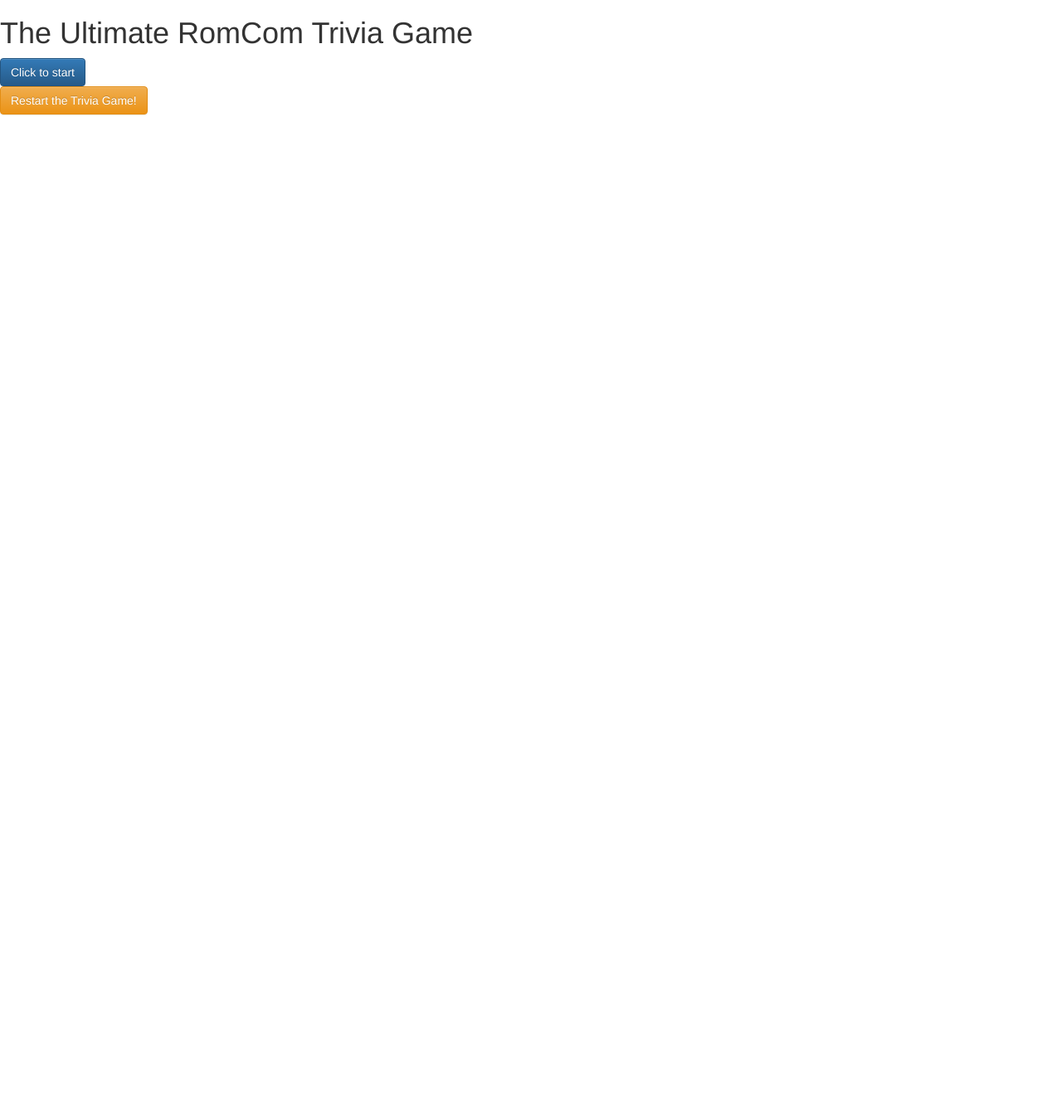
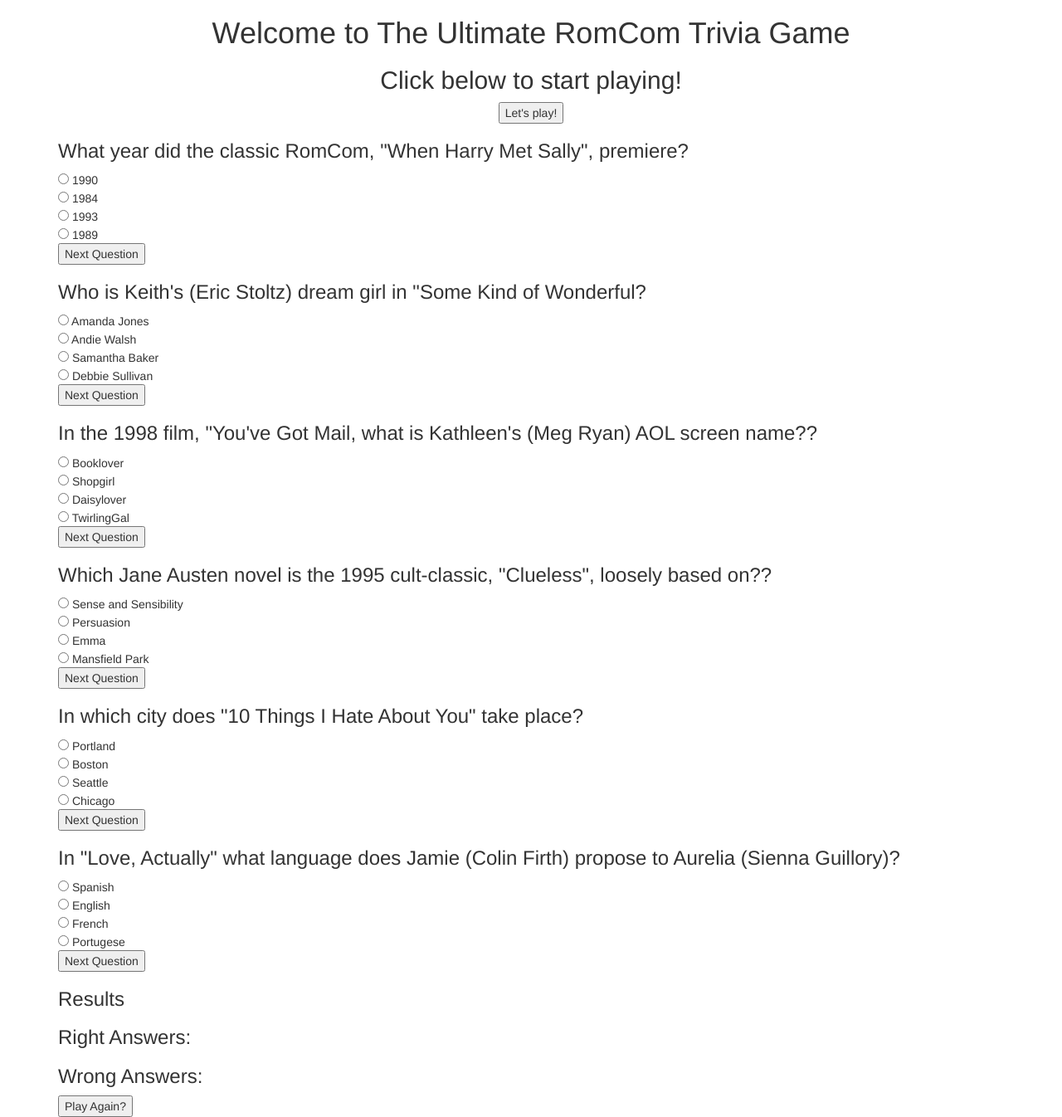
Before and after one commit to jnnfrsofia/TriviaGame, a plain HTML site: page index.html in a window 1280 px wide. Shown: the whole page at 83% size. Before the commit the page ends 800 px from the top, so only its background shows below. Drawn offline with nearby package versions, Linux system fonts and the light colour scheme.

Commit message:
final html upload

```diff
--- a/index.html
+++ b/index.html
@@ -4,34 +4,128 @@
 	<meta charset="UTF-8">
 	<title>The Ultimate RomCom Trivia Game</title>
   <!-- Latest compiled and minified CSS -->
+ <!-- Latest compiled and minified CSS -->
   <link rel="stylesheet" href="https://maxcdn.bootstrapcdn.com/bootstrap/3.3.7/css/bootstrap.min.css" integrity="sha384-BVYiiSIFeK1dGmJRAkycuHAHRg32OmUcww7on3RYdg4Va+PmSTsz/K68vbdEjh4u" crossorigin="anonymous">
   <!-- Optional theme -->
   <link rel="stylesheet" href="https://maxcdn.bootstrapcdn.com/bootstrap/3.3.7/css/bootstrap-theme.min.css" integrity="sha384-rHyoN1iRsVXV4nD0JutlnGaslCJuC7uwjduW9SVrLvRYooPp2bWYgmgJQIXwl/Sp" crossorigin="anonymous">
-  <!-- FontAwesome Icons -->
-  <script src="https://use.fontawesome.com/8750d391f1.js"></script>
-
-	<!--CSS file-->
-	<!-- <link rel="stylesheet" type="text/css" href="assets/css/reset.css"> -->
-	<link rel="stylesheet" type="text/css" href="assets/css/style.css">
-
-
+  <link rel="stylesheet" type="text/css" href="assets/css/style.css">
 
 </head>
-<header><h1>The Ultimate RomCom Trivia Game</h1></header>
 <body>
+  <div class="container">
+    <div class="row">
+      <div class="col-xs-12 text-center" id="start-area">
+        <h1>Welcome to The Ultimate RomCom Trivia Game</h1>
+        <h2>Click below to start playing!</h2>
+        <button id="start-game">Let's play!</button>
+      </div>
+    </div>
+    <div class="row question">
+      <div class="col-xs-12">
+        <h3>What year did the classic RomCom, "When Harry Met Sally", premiere?</h3>
+        <span class="clock"></span>
+        <form>
+          <input type="radio" name="question1" value="false"> 1990
+          <br>
+          <input type="radio" name="question1" value="false"> 1984
+          <br>
+          <input type="radio" name="question1" value="false"> 1993
+          <br>
+          <input type="radio" name="question1" value="true"> 1989
+        </form>
+        <button class="next">Next Question</button>
+      </div>
+    </div>
+    <div class="row question">
+      <div class="col-xs-12">
+        <h3>Who is Keith's (Eric Stoltz) dream girl in "Some Kind of Wonderful?</h3>
+        <span class="clock"></span>
+        <form>
+          <input type="radio" name="question2" value="true"> Amanda Jones
+          <br>
+          <input type="radio" name="question2" value="false"> Andie Walsh
+          <br>
+          <input type="radio" name="question2" value="false"> Samantha Baker
+          <br>
+          <input type="radio" name="question2" value="false"> Debbie Sullivan
+        </form>
+        <button class="next">Next Question</button>
+      </div>
+    </div>
+    <div class="row question">
+      <div class="col-xs-12">
+        <h3>In the 1998 film, "You've Got Mail, what is Kathleen's (Meg Ryan) AOL screen name??</h3>
+        <span class="clock"></span>
+        <form>
+          <input type="radio" name="question3" value="false"> Booklover
+          <br>
+          <input type="radio" name="question3" value="true"> Shopgirl
+          <br>
+          <input type="radio" name="question3" value="false"> Daisylover
+          <br>
+          <input type="radio" name="question3" value="false"> TwirlingGal
+        </form>
+        <button class="next">Next Question</button>
+      </div>
+    </div>
+    <div class="row question">
+      <div class="col-xs-12">
+        <h3>Which Jane Austen novel is the 1995 cult-classic, "Clueless", loosely based on??</h3>
+        <span class="clock"></span>
+        <form>
+          <input type="radio" name="question4" value="false"> Sense and Sensibility
+          <br>
+          <input type="radio" name="question4" value="false"> Persuasion
+          <br>
+          <input type="radio" name="question4" value="true"> Emma
+          <br>
+          <input type="radio" name="question4" value="false"> Mansfield Park
+        </form>
+        <button class="next">Next Question</button>
+      </div>
+    </div>
+    <div class="row question">
+      <div class="col-xs-12">
+        <h3>In which city does "10 Things I Hate About You" take place?</h3>
+        <span class="clock"></span>
+        <form>
+          <input type="radio" name="question5" value="false"> Portland
+          <br>
+          <input type="radio" name="question5" value="false"> Boston
+          <br>
+          <input type="radio" name="question5" value="true"> Seattle
+          <br>
+          <input type="radio" name="question5" value="false"> Chicago
+        </form>
+        <button class="next">Next Question</button>
+      </div>
+    </div>
+    <div class="row question">
+      <div class="col-xs-12">
+        <h3>In "Love, Actually" what language does Jamie (Colin Firth) propose to Aurelia (Sienna Guillory)?</h3>
+        <span class="clock"></span>
+        <form>
+          <input type="radio" name="question6" value="false"> Spanish
+          <br>
+          <input type="radio" name="question6" value="false"> English
+          <br>
+          <input type="radio" name="question6" value="false"> French
+          <br>
+          <input type="radio" name="question6" value="true"> Portugese
+        </form>
+        <button class="next">Next Question</button>
+      </div>
+    </div>
+    <div class="row question">
+      <div class="col-xs-12">
+	<h3>Results</h3>
+        <h3>Right Answers: <span id="right"></span></h3>
+        <h3>Wrong Answers: <span id="wrong"></span></h3>
+        <button id="restart">Play Again?</button>
+      </div>
+    </div>
+  </div>
 
-	<div>
-		<button class="start btn btn-primary">Click to start</button>
-	</div>
-	<div id="quiz-area">
-		<div class="timer"></div>
-		<div class="score"></div>
-		<div class="question"></div>
-		<div class="answer"></div>
-		<div id="demo"></div>
-		<div class="reset"></div>
-		<button class="resetbtn btn btn-warning">Restart the Trivia Game!</button>
-	</div>
 
     <script src="https://code.jquery.com/jquery-2.2.4.min.js" integrity="sha256-BbhdlvQf/xTY9gja0Dq3HiwQF8LaCRTXxZKRutelT44=" crossorigin="anonymous"></script>
     <!-- Latest compiled and minified JavaScript -->
```
